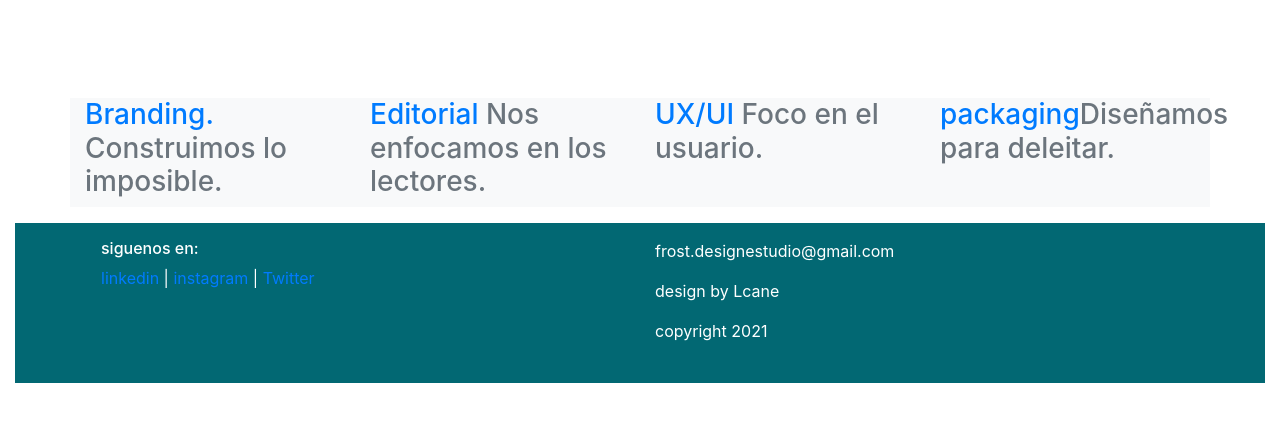
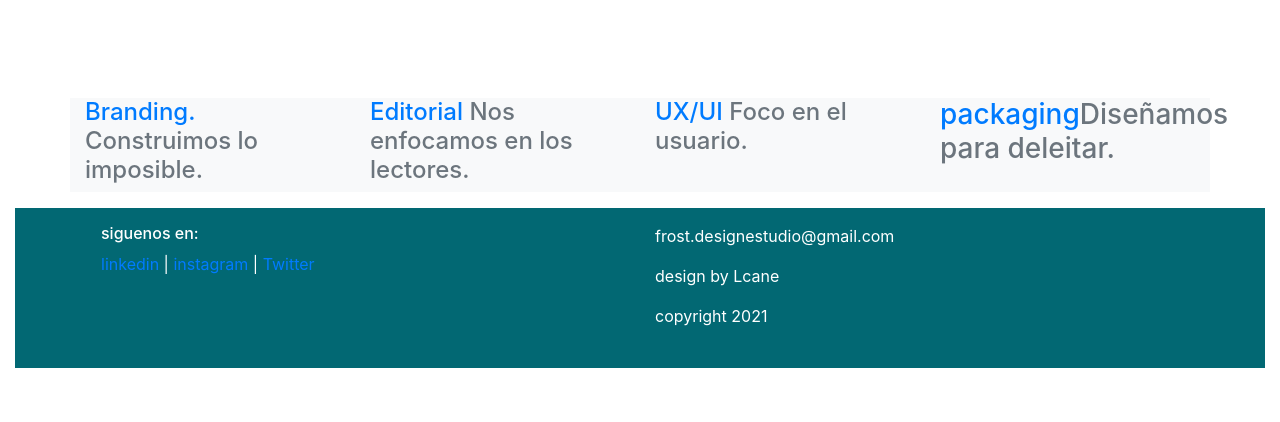
Before and after one commit to laureanocane/desarrollo-web-coder, a plain HTML site: page index.html in a window 1280 px wide. Shown: the part 1174-1596 px from the top of the page. Drawn offline with nearby package versions, Linux system fonts and the light colour scheme; a web font is replaced by a local one.

Commit message:
arregalndo h3-h4

```diff
--- a/index.html
+++ b/index.html
@@ -19,16 +19,16 @@
 
 
 <body class="container-fluid">
-
-    <header class="row featurette-divider ml-5">
+  <div class="container">
       <nav class=" navbar-expand-lg navbar-light  col-12  p-3 mb-5 rounded">
         <a class="navbar-brand" href="index.html"> <img src="imagenes/frost circular chico 150.png" width="90" height="90" class="d-inline-block align-top"  alt="logo frost"> </a>
         <button class="navbar-toggler" type="button" data-toggle="collapse" data-target="#navbarNav" aria-controls="navbarNav" aria-expanded="false" aria-label="Toggle navigation">
           <span class="navbar-toggler-icon"></span>
-            </button>
+        </button class="float-right">
         <div class="collapse navbar-collapse" id="navbarNav">
           <ul class="navbar-nav">
             <li class="nav-item active ml-3">
+                    <header class="row ">
                     <a class="nav-link" href="index.html">Home <span class="sr-only">(current)</span></a>
                   </li>
                   <li class="nav-item ml-3" >
@@ -40,15 +40,13 @@
                 </ul>
               </div>
       </nav>
-
-    </header>
-
+  </div>
     <section>
         <div class="priciplahero">
 
             <h1 class="ml-3"><span class="titulo">Graphic</span>Design</h1>
             <div class="col-6">
-            <p class="lead translateParrafo parrafo">Apasionados por el diseño, siempre estamos en constante busqueda de nuevos desafios.
+            <p class="lead translateParrafo parrafo ">Apasionados por el diseño, siempre estamos en constante busqueda de nuevos desafios.
               Nunca nos quedamos en la zona de confort y sobre todo aprendemos de los errores.
               En Frost design trabajamos para todo tipo de empresas, organizaciones e instituciones,
               basados en un sistema de integración, en donde exigimos siempre que el cliente sea parte activa del proyecto.
@@ -66,15 +64,15 @@
   <a class="decoration" href="portfolio.html">
     <div class=" bg-light row">
             <div class="col-sm-6 col-md-4 col-lg-3">
-              <h3 class="featurette-heading">Branding. <span class="text-muted">Construimos lo imposible.</span></h3>
+              <h4 class="featurette-heading">Branding. <span class="text-muted">Construimos lo imposible.</span></h4>
             </div>
 
             <div class="col-sm-6 col-md-4 col-lg-3">
-              <h3 class="featurette-heading">Editorial <span class="text-muted">Nos enfocamos en los lectores.</span></h3>
+              <h4 class="featurette-heading">Editorial <span class="text-muted">Nos enfocamos en los lectores.</span></h4>
             </div>
 
           <div class="col-sm-6 col-md-4 col-lg-3">
-            <h3 class="featurette-heading">UX/UI <span class="text-muted">Foco en el usuario.</span></h3>
+            <h4 class="featurette-heading">UX/UI <span class="text-muted">Foco en el usuario.</span></h4>
           </div>
 
             <div class="col-sm-6 col-md-12 col-lg-3">
```
Lines whose indentation alone changed are shown as unchanged.
